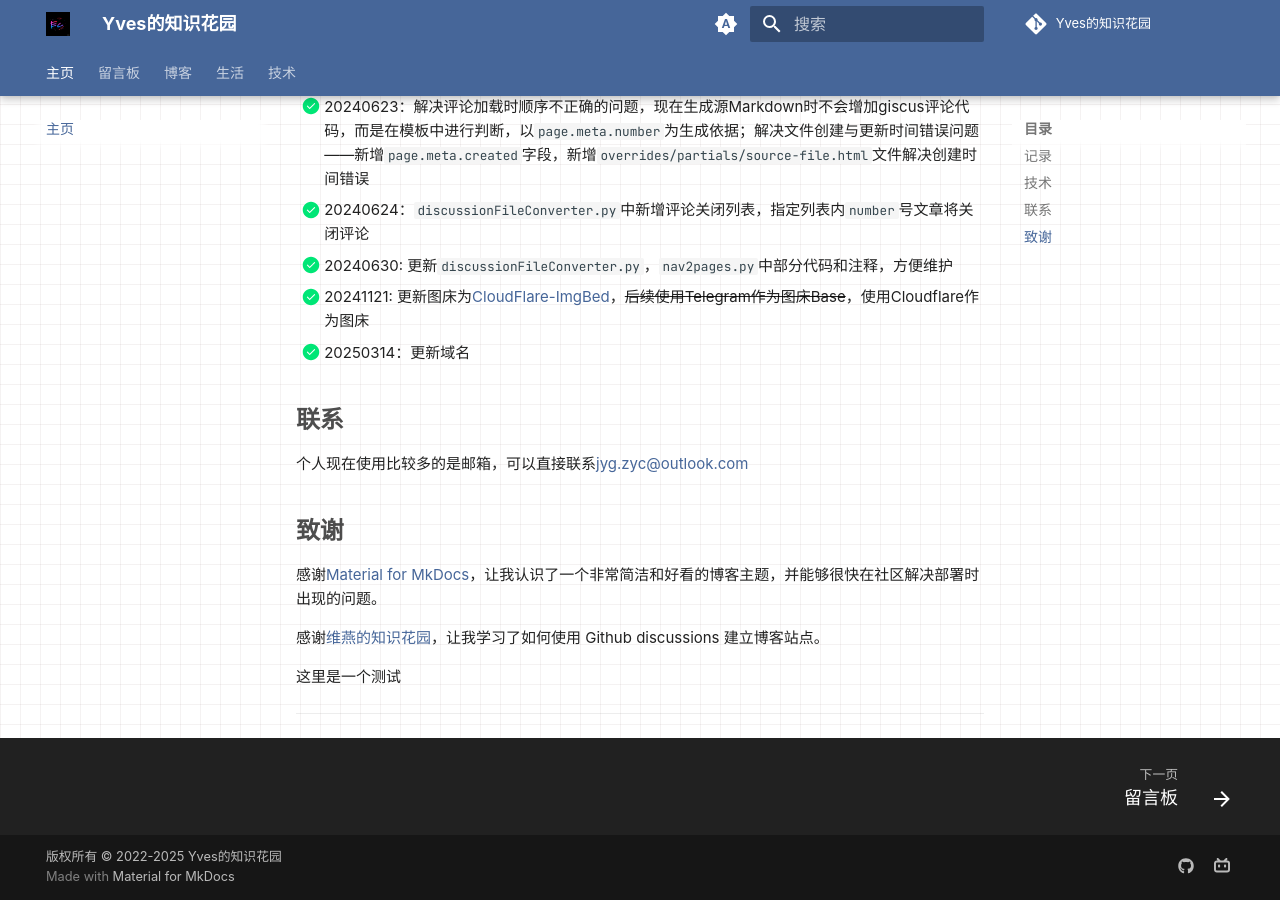
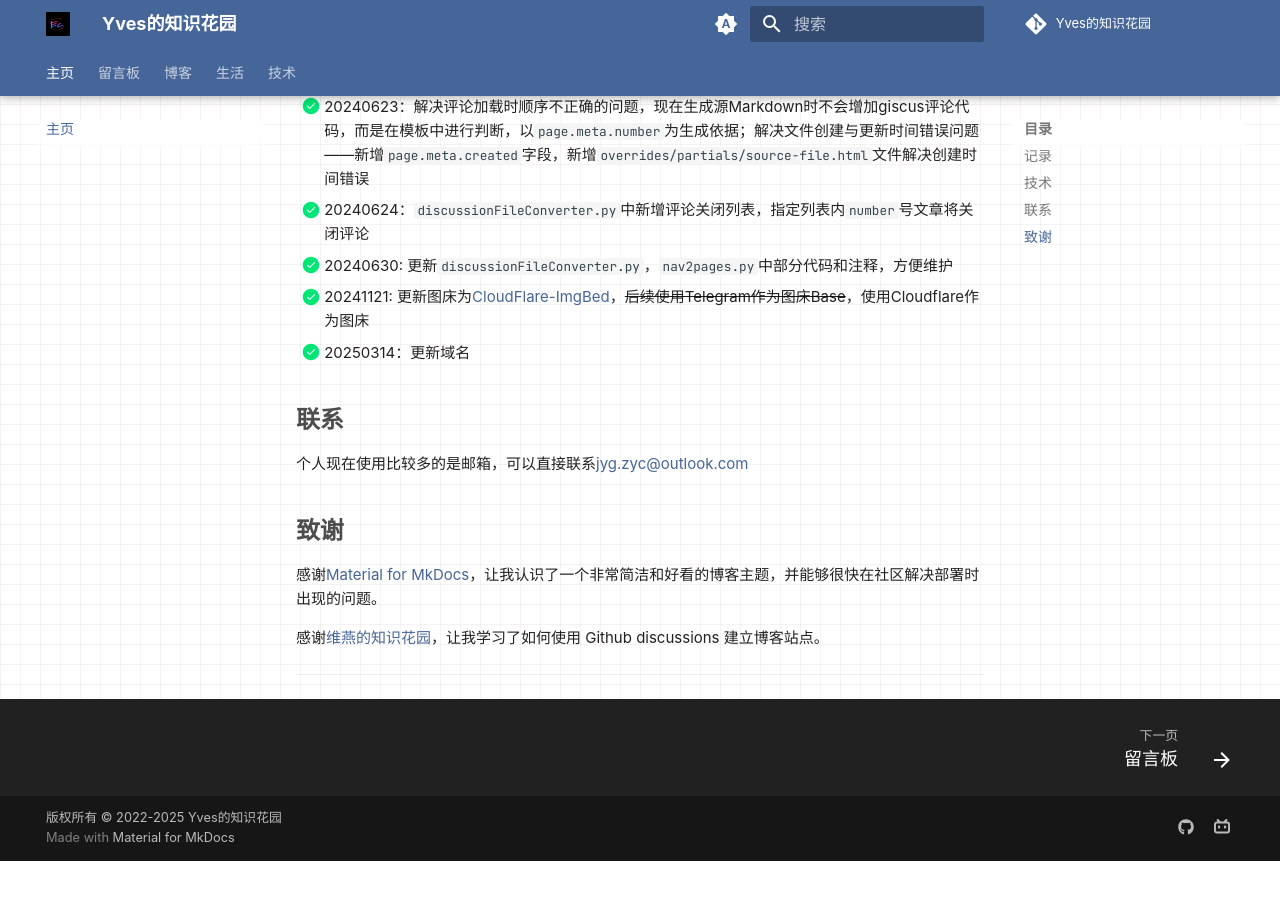
Before and after one commit to jygzyc/notes, an MkDocs documentation site: the page built from docs/index.md, in a window 1280 px wide and 900 px high, scrolled down 652 px. Built offline with MkDocs 1.6.1 and Material for MkDocs 9.7.7, drawn with Linux system fonts in a browser that asks for light colours; nearby versions of some CDN libraries; some web fonts are replaced; comment, search, counter and statistics services are not loaded; after the commit the page ends 1513 px from its top, so only the background shows below that.

Commit message:
Add Changes By GitHub Actions: 2025-03-18 01:08:45 (CST/UTC-8)

```diff
--- a/docs/index.md
+++ b/docs/index.md
@@ -43,5 +43,3 @@ comments: false
 感谢[Material for MkDocs](https://squidfunk.github.io/mkdocs-material/)，让我认识了一个非常简洁和好看的博客主题，并能够很快在社区解决部署时出现的问题。
 
 感谢[维燕的知识花园](https://weiyan.cc/)，让我学习了如何使用 Github discussions 建立博客站点。
-
-这里是一个测试
```
Also changed, not shown: 2 other files.
